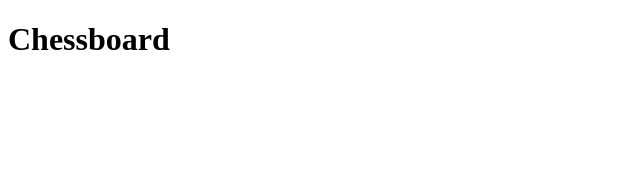
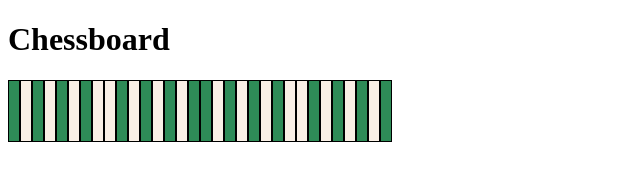
Before and after one commit to joelsamuel-bc/grp109, a plain HTML site: page a2/index.html in a window 1280 px wide. Shown: the whole page, without its empty margins (0-640 px from the left). Drawn offline with Linux system fonts and the light colour scheme; files that its build step writes are made by us from their sources.

Commit message:
chess.css
changed >white/>black to appropriate names

```diff
--- a/css/chess.css
+++ b/css/chess.css
@@ -1,4 +1,4 @@
-.white {
+.light.cell {
   border: 1px solid black;
   width: 10px;
   height: 60px;
@@ -7,7 +7,7 @@
 
 }
 
-.black {
+.dark.cell {
   border: 1px solid black;
   width: 10px;
   height: 60px;
```
